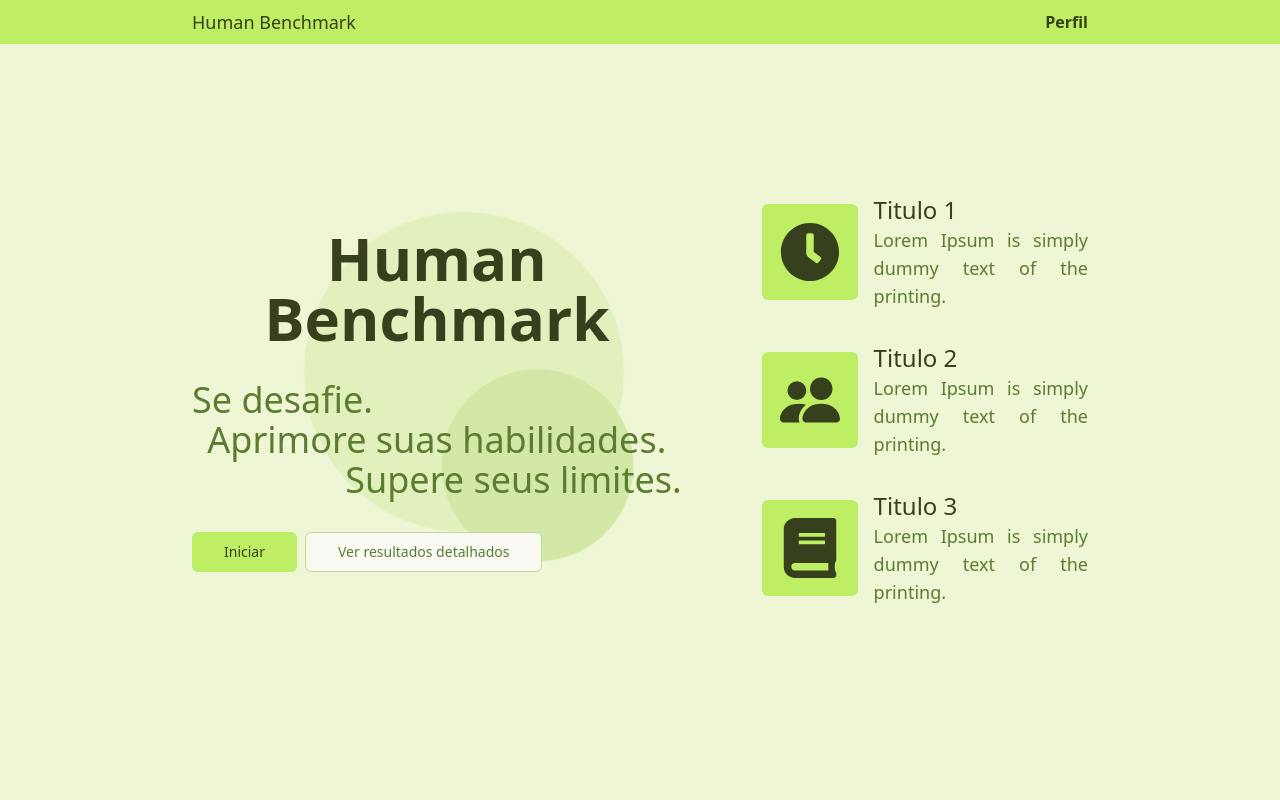
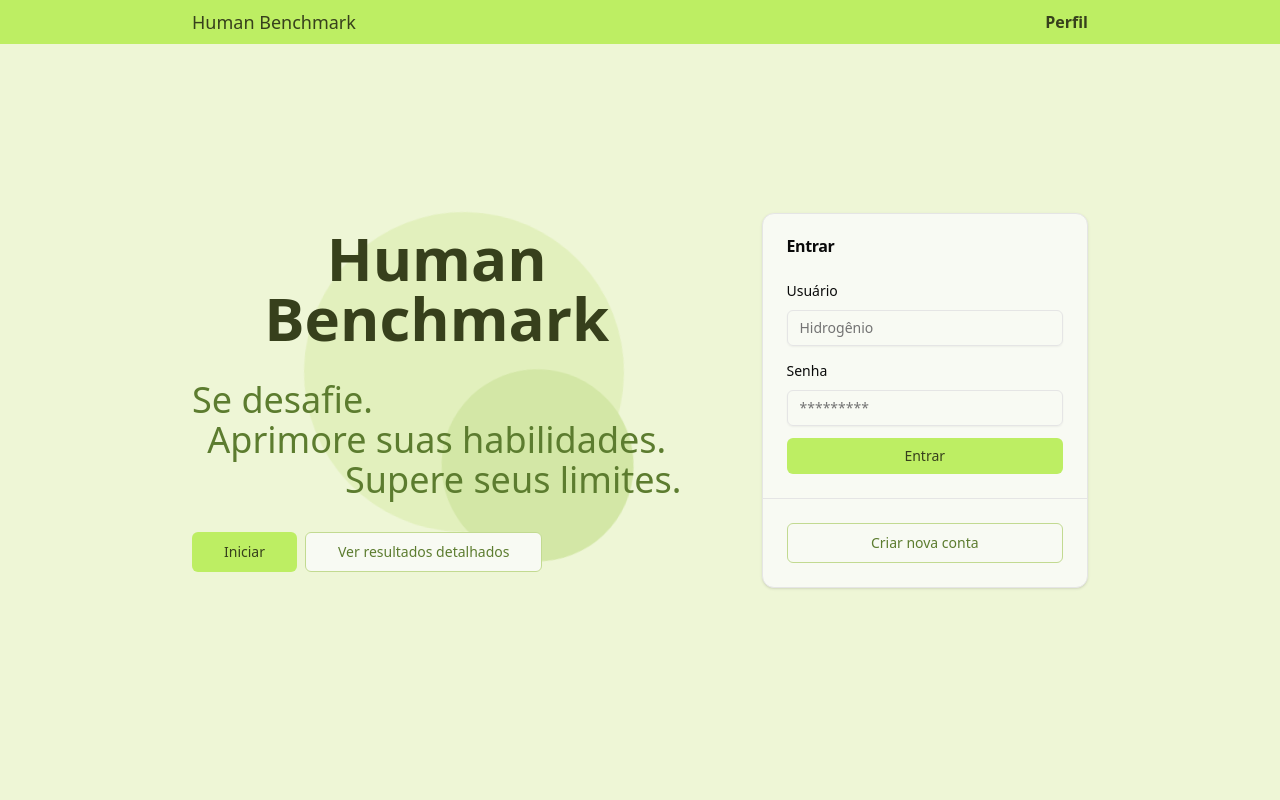
Before and after one commit to Typhonn003/human_benchmark, a Next.js app: page / in a window 1280 px wide. Shown: the top 800 px of the page. Built offline with nearby package versions, Linux system fonts and the light colour scheme.

Commit message:
feat: login card in home page #11

```diff
--- a/src/components/LoginForm.tsx
+++ b/src/components/LoginForm.tsx
@@ -31,7 +31,10 @@ export default function ProfileForm() {
   }
   return (
     <Form {...form}>
-      <form onSubmit={form.handleSubmit(onSubmit)} className="space-y-8">
+      <form
+        onSubmit={form.handleSubmit(onSubmit)}
+        className="flex flex-col gap-3"
+      >
         <FormField
           control={form.control}
           name="username"
@@ -58,7 +61,7 @@ export default function ProfileForm() {
             </FormItem>
           )}
         />
-        <Button type="submit">Enviar</Button>
+        <Button type="submit">Entrar</Button>
       </form>
     </Form>
   );
--- a/src/components/Register.tsx
+++ b/src/components/Register.tsx
@@ -76,20 +76,21 @@ export default function Register() {
   return (
     <Dialog>
       <DialogTrigger asChild>
-        <Button variant={"link"}>Registrar</Button>
+        <Button variant="outline" size="lg" className="w-full">
+          Criar nova conta
+        </Button>
       </DialogTrigger>
-      <DialogContent className="w-1/2">
-        <DialogHeader>
-          <DialogTitle>Registrar</DialogTitle>
-          <DialogDescription>
-            Insira abaixo seus dados para criar uma conta.
-          </DialogDescription>
+      <DialogContent className="w-[90%] rounded-md bg-lime2">
+        <DialogHeader className="items-start">
+          <DialogTitle className="font-bold">Cadastre-se</DialogTitle>
+          <DialogDescription>Rápido e fácil.</DialogDescription>
         </DialogHeader>
         <Form {...form}>
           <form
             onSubmit={form.handleSubmit(onSubmit)}
-            className="max-h-[70vh] overflow-scroll"
+            className="flex flex-col gap-2 smartphone:flex-row"
           >
+            <div className="flex flex-col gap-2 smartphone:w-1/2">
               <FormField
                 control={form.control}
                 name="name"
@@ -99,9 +100,6 @@ export default function Register() {
                     <FormControl>
                       <Input placeholder="Hidrogênio" {...field} />
                     </FormControl>
-                  <FormDescription>
-                    Seu nome só irá aparecer para você.
-                  </FormDescription>
                     <FormMessage />
                   </FormItem>
                 )}
@@ -115,9 +113,6 @@ export default function Register() {
                     <FormControl>
                       <Input placeholder="Hidr0G" {...field} />
                     </FormControl>
-                  <FormDescription>
-                    Este nome será exibido publicamente.
-                  </FormDescription>
                     <FormMessage />
                   </FormItem>
                 )}
@@ -127,15 +122,16 @@ export default function Register() {
                 name="email"
                 render={({ field }) => (
                   <FormItem>
-                  <FormLabel>Usuário</FormLabel>
+                    <FormLabel>Email</FormLabel>
                     <FormControl>
                       <Input placeholder="hidrogenio@mail.com" {...field} />
                     </FormControl>
-                  <FormDescription>Cadastre um email válido.</FormDescription>
                     <FormMessage />
                   </FormItem>
                 )}
               />
+            </div>
+            <div className="relative flex flex-col gap-2 smartphone:w-1/2">
               <FormField
                 control={form.control}
                 name="password"
@@ -143,11 +139,12 @@ export default function Register() {
                   <FormItem>
                     <FormLabel>Senha</FormLabel>
                     <FormControl>
-                    <Input type="password" placeholder="*********" {...field} />
+                      <Input
+                        type="password"
+                        placeholder="*********"
+                        {...field}
+                      />
                     </FormControl>
-                  <FormDescription>
-                    Crie uma senha para poder entrar na aplicação.
-                  </FormDescription>
                     <FormMessage />
                   </FormItem>
                 )}
@@ -159,16 +156,23 @@ export default function Register() {
                   <FormItem>
                     <FormLabel>Confirmar Senha</FormLabel>
                     <FormControl>
-                    <Input type="password" placeholder="*********" {...field} />
+                      <Input
+                        type="password"
+                        placeholder="*********"
+                        {...field}
+                      />
                     </FormControl>
-                  <FormDescription>
-                    Repita a senha digitada no campo anterior.
-                  </FormDescription>
                     <FormMessage />
                   </FormItem>
                 )}
               />
-            <Button type="submit">Enviar</Button>
+              <Button
+                type="submit"
+                className="w-full smartphone:absolute smartphone:bottom-0"
+              >
+                Enviar
+              </Button>
+            </div>
           </form>
         </Form>
       </DialogContent>
--- a/src/pages/index.tsx
+++ b/src/pages/index.tsx
@@ -8,6 +8,17 @@ import { BsFillPeopleFill } from "react-icons/bs";
 import { FaBook } from "react-icons/fa";
 import { FiTarget } from "react-icons/fi";
 
+import LoginForm from "@/components/LoginForm";
+import Register from "@/components/Register";
+
+import {
+  Card,
+  CardContent,
+  CardFooter,
+  CardHeader,
+  CardTitle,
+} from "@/components/ui/card";
+
 export default function Home() {
   return (
     <main className="flex flex-col gap-6">
@@ -17,7 +28,7 @@ export default function Home() {
             <h1 className="z-10 text-center text-3xl font-semibold smartphone:text-[2.3rem] tablet:text-[2rem] laptop:text-5xl  desktop:text-6xl">
               Human Benchmark
             </h1>
-            <div className="z-10 w-72 text-xl font-medium text-lime11 laptop:w-full laptop:text-3xl desktop:text-4xl">
+            <div className="z-10 hidden w-72 text-xl font-medium text-lime11 smartphone:block laptop:w-full laptop:text-3xl desktop:text-4xl">
               <p>Se desafie.</p>
               <p className="text-center">Aprimore suas habilidades.</p>
               <p className="text-right">Supere seus limites.</p>
@@ -28,11 +39,23 @@ export default function Home() {
                 Ver resultados detalhados
               </Button>
             </div>
-            <div className="animate-spin-slow absolute -top-4 h-48 w-48 rounded-full bg-lime4 smartphone:-top-6 smartphone:h-56 smartphone:w-56 tablet:h-64 tablet:w-64 laptop:-top-4 laptop:left-20 laptop:h-72 laptop:w-72 desktop:-top-4 desktop:left-28 desktop:h-80 desktop:w-80">
+            <div className="absolute -top-4 h-48 w-48 animate-spin-slow rounded-full bg-lime4 smartphone:-top-6 smartphone:h-56 smartphone:w-56 tablet:h-64 tablet:w-64 laptop:-top-4 laptop:left-20 laptop:h-72 laptop:w-72 desktop:-top-4 desktop:left-28 desktop:h-80 desktop:w-80">
               <div className="absolute -bottom-5 -right-5 h-24 w-24 rounded-full bg-lime5 smartphone:h-32 smartphone:w-32 laptop:h-40 laptop:w-40 desktop:h-48 desktop:w-48" />
             </div>
           </div>
-          <div className="z-10 flex flex-col gap-4 tablet:w-2/4 laptop:gap-8 desktop:w-2/5">
+          <Card className="z-10 flex w-full flex-col bg-lime2 tablet:w-2/4 desktop:w-2/5">
+            <CardHeader>
+              <CardTitle className="font-bold">Entrar</CardTitle>
+            </CardHeader>
+            <CardContent>
+              <LoginForm />
+            </CardContent>
+            <div className="w-full border-b-[1px]" />
+            <CardFooter className="p-6">
+              <Register />
+            </CardFooter>
+          </Card>
+          {/* <div className="z-10 flex flex-col gap-4 tablet:w-2/4 laptop:gap-8 desktop:w-2/5">
             <InfoCard
               icon={<FaClock />}
               title="Titulo 1"
@@ -48,7 +71,7 @@ export default function Home() {
               title="Titulo 3"
               description="Lorem Ipsum is simply dummy text of the printing."
             />
-          </div>
+          </div> */}
         </div>
       </section>
       <section className="container-width flex flex-col gap-4 pb-6 tablet:grid tablet:grid-cols-2 laptop:grid-cols-3">
```
Lines whose indentation alone changed are shown as unchanged.
